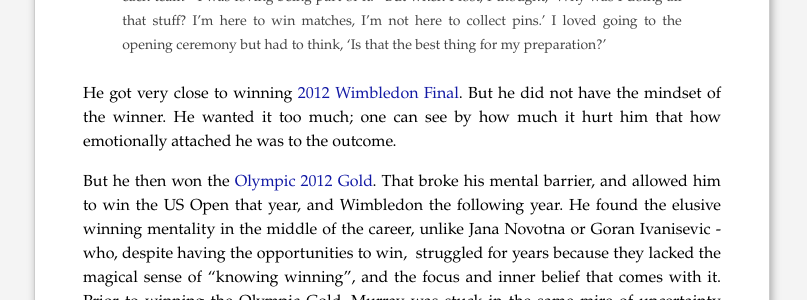
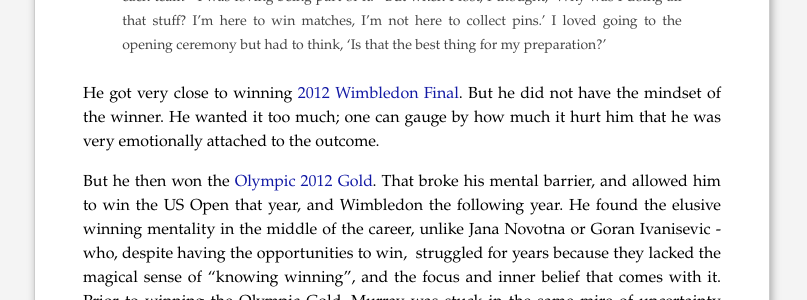
Before and after one commit to piyushahuja/piyushahuja.github.io, a Jekyll site: the page built from _posts/journal/2020-03-29-winning.md, in a window 1280 px wide and 900 px high, scrolled down 4587 px. Shown: the part 174-474 px from the top of the window, without its empty margins (238-1045 px from the left). Built offline with Jekyll 4.4.1, drawn with Linux system fonts in a browser that asks for light colours; comment, search, counter and statistics services are not loaded.

Commit message:
auto deployed

```diff
--- a/_posts/journal/2020-03-29-winning.md
+++ b/_posts/journal/2020-03-29-winning.md
@@ -125,7 +125,7 @@ Andy Murray found focus only after a 2008 Olympic defeat:
 > “I was so excited to play in the Olympics and be part of it that I was doing a lot of media. I learnt a lot from that match. It was one of the toughest losses of my career, and I don't plan to repeat the experience on Wednesday. I was going to the opening ceremony, I was trying to speak to all of the athletes and take pictures with them, I was collecting the pins from each team - I was loving being part of it. "But when I lost, I thought, 'Why was I doing all that stuff? I'm here to win matches, I'm not here to collect pins.' I loved going to the opening ceremony but had to think, 'Is that the best thing for my preparation?’
 
 He got very close to winning [2012 Wimbledon Final](https://www.youtube.com/watch?v=WzCB4YQXPeM
-). But he did not have the mindset of the winner. He wanted it too much; one can see by how much it hurt him that how emotionally attached he was to the outcome.
+). But he did not have the mindset of the winner. He wanted it too much; one can gauge by how much it hurt him that he was very emotionally attached to the outcome.
 
 
 But he then won the [Olympic 2012 Gold](https://www.telegraph.co.uk/sport/olympics/tennis/9454659/Andy-Murray-I-would-not-trade-my-London-2012-Olympic-gold-for-a-first-Wimbledon-title.html). That broke his mental barrier, and allowed him to win the US Open that year, and Wimbledon the following year.  He found the elusive winning mentality in the middle of the career, unlike Jana Novotna or Goran Ivanisevic - who, despite having the opportunities to win,  struggled for years because they lacked the magical sense of “knowing winning”, and the focus and inner belief that comes with it.
```
